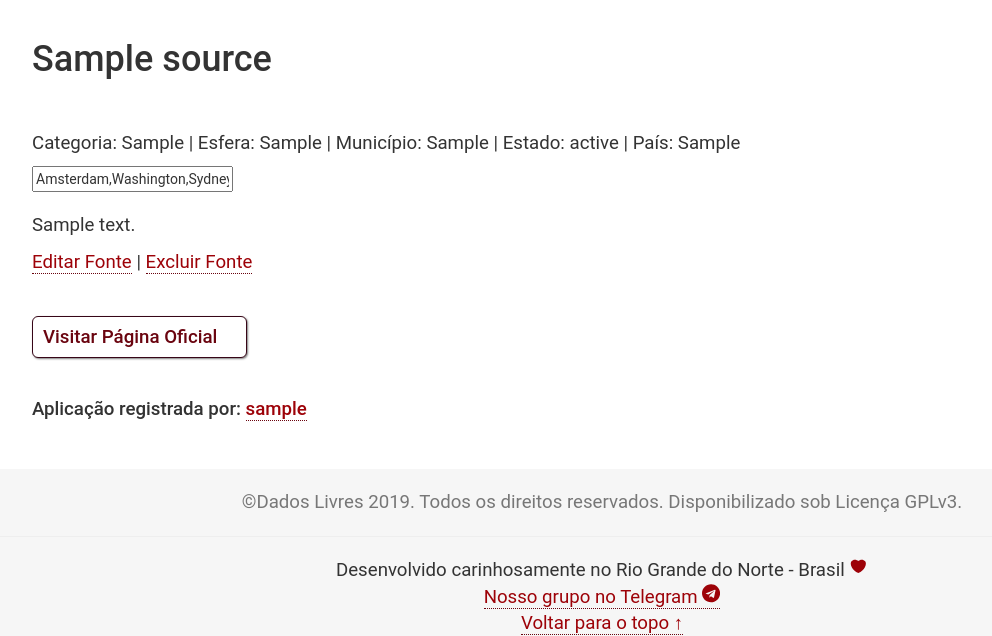
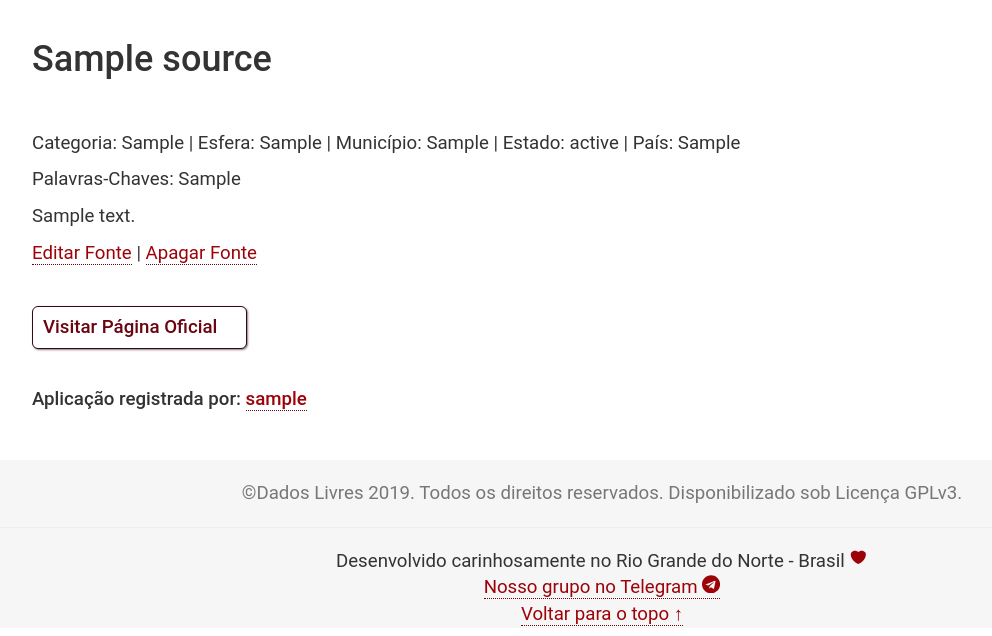
Before and after one commit to pbaesse/dados-livres, a Flask app: template app/templates/source_profile.html in a window 1280 px wide. Shown: the part 52-688 px from the top of the page, without its empty margins (38-1030 px from the left). Run offline with Flask 2, Linux system fonts and the light colour scheme; a user stored in the database is signed in; tables that the repository leaves empty hold one stand-in row (values such as "Sample post"); the template is opened without the code that fills it: values that come from a table or form of the project are taken from there, most other values are stand-ins (such as "Sample title", 1, 10 or a date in 2020); some libraries are stand-ins or nearby versions.

Commit message:
add verficação de editar e add campo tag

```diff
--- a/app/templates/software_profile.html
+++ b/app/templates/software_profile.html
@@ -8,11 +8,11 @@
         {{ category }}{% endfor %} | {% if software.owner %}{{_('Desenvolvedor')}}:
         {{ software.owner }}{% endif %} | {% if software.license %}{{_('Licença')}}: {{ software.license }}{% endif %}
         {% if software.dateCreation %} | {{_('Data de criação')}}: {{ software.dateCreation }}{% endif %}</p>
-      <input type="text" value="Amsterdam,Washington,Sydney,Beijing,Cairo" data-role="tagsinput"><br><br>
+      <p>{{_('Palavras-Chaves')}}: {% for tag in software.tags %}{{ tag }}{% endfor %}</p>
       <p>{% if software.description %}{{ software.description }}{% endif %}</p>
-      {% if not current_user.is_anonymous %}
+      {% if software.user_id == current_user.id %}
         <p><a href="{{ url_for('main.edit_software', id=software.id) }}" id="color-red">{{_('Editar Aplicação')}}</a> |
-          <a href="{{ url_for('main.deletar_software', id=software.id) }}" id="color-red">{{_('Excluir Aplicação')}}</a></p>
+          <a href="{{ url_for('main.deletar_software', id=software.id) }}" id="color-red">{{_('Apagar Aplicação')}}</a></p>
       {% endif %}
       <br><h4><a href="{{ software.officialLink }}" id="buttonPerfil" target="_blank">{{_('Visitar Página Oficial')}}</a><h4><br>
       <h4>{{_('Aplicação registrada por')}}:
--- a/app/templates/source_profile.html
+++ b/app/templates/source_profile.html
@@ -10,11 +10,11 @@
         {% if source.city %}| {{_('Município')}}: {{source.city}}{% endif %}
         {% if source.state %}| {{_('Estado')}}: {{source.state}}{% endif %}
         {% if source.country %}| {{_('País')}}: {{source.country}}{% endif %}</p>
-        <input type="text" value="Amsterdam,Washington,Sydney,Beijing,Cairo" data-role="tagsinput"><br><br>
+        <p>{{_('Palavras-Chaves')}}: {% for tag in source.tags %}{{ tag }}{% endfor %}</p>
         <p>{% if source.description %}{{ source.description }}{% endif %}</p>
-        {% if not current_user.is_anonymous %}
+        {% if source.user_id == current_user.id %}
           <p><a href="{{ url_for('main.edit_source', id=source.id) }}" id="color-red">{{_('Editar Fonte')}}</a> |
-            <a href="{{ url_for('main.deletar_source', id=source.id) }}" id="color-red">{{_('Excluir Fonte')}}</a></p>
+            <a href="{{ url_for('main.deletar_source', id=source.id) }}" id="color-red">{{_('Apagar Fonte')}}</a></p>
         {% endif %}
         <br><h4><a href="{{ source.officialLink }}" id="buttonPerfil" target="_blank">{{_('Visitar Página Oficial')}}</a><h4><br>
         <h4>{{_('Aplicação registrada por')}}:
```
